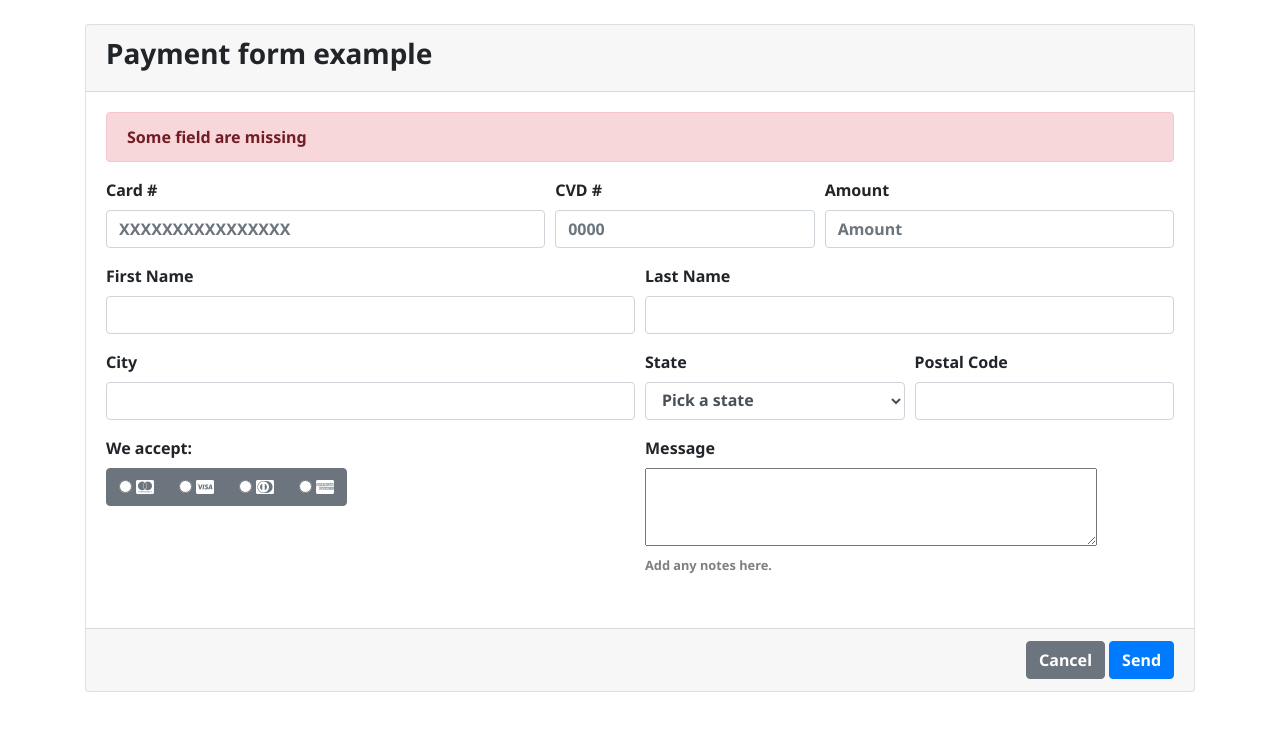
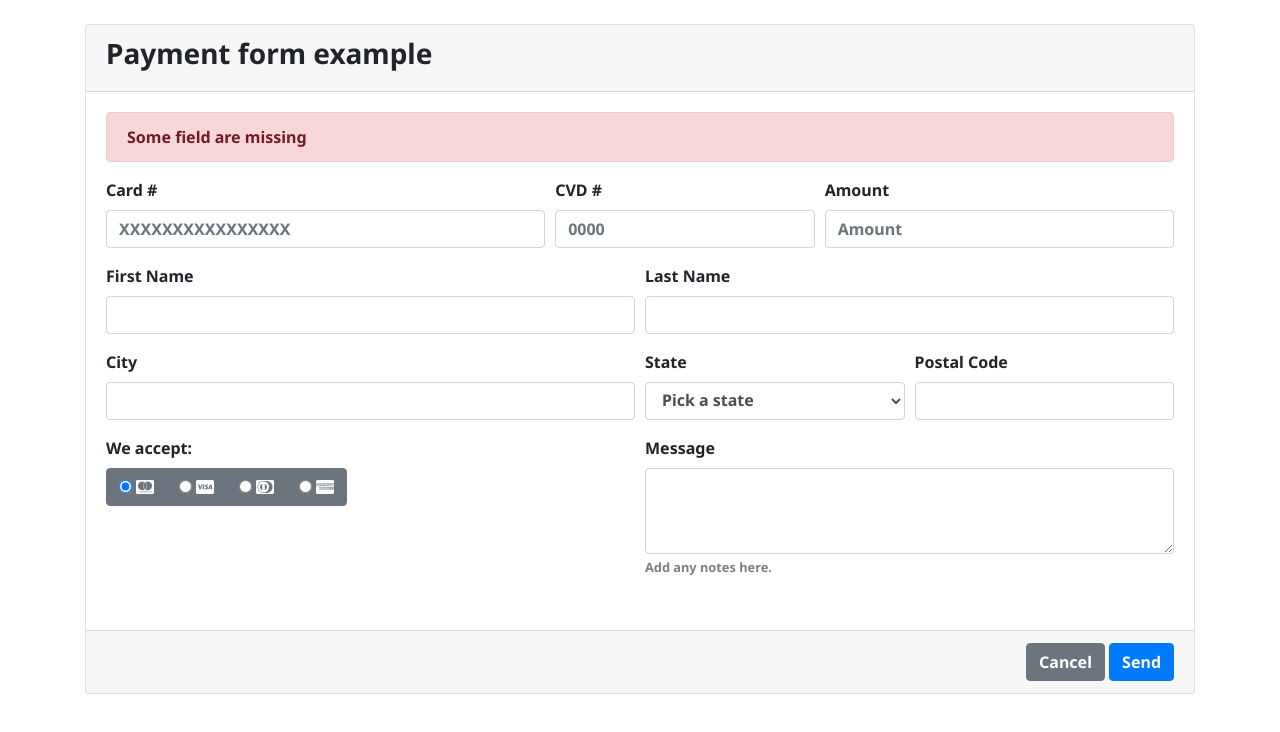
Before and after one commit to Gabriel-Lillo/HTMLForm, a plain HTML site: page index.html in a window 1280 px wide. Drawn offline with nearby package versions, Linux system fonts and the light colour scheme.

Commit message:
ajuste texarea

```diff
--- a/index.html
+++ b/index.html
@@ -74,7 +74,7 @@
                             <label>We accept:</label>
                             <div class="btn-toolbar" role="toolbar" aria-label="Toolbar with button groups">
                                 <div class="btn-group mr-2" role="group" aria-label="First group">
-                                    <button type="button" class="btn btn-secondary"><input type="radio" name="card"><i
+                                    <button type="button" class="btn btn-secondary"><input type="radio" checked name="card"><i
                                             class="fab fa-cc-mastercard pl-1"></i></button>
                                     <button type="button" class="btn btn-secondary"><input type="radio" name="card"><i
                                             class="fab fa-cc-visa pl-1"></i></button>
@@ -87,7 +87,7 @@
                         </div>
                         <div class="form-group col-md-6">
                             <label>Message</label><br>
-                            <textarea name="" id="" cols="52" rows="3"></textarea>
+                            <textarea class="form-control" name="" id="" cols="52" rows="3"></textarea>
                             <p style="color: gray"><small>Add any notes here.</small></p>
                         </div>
                     </div>
```
